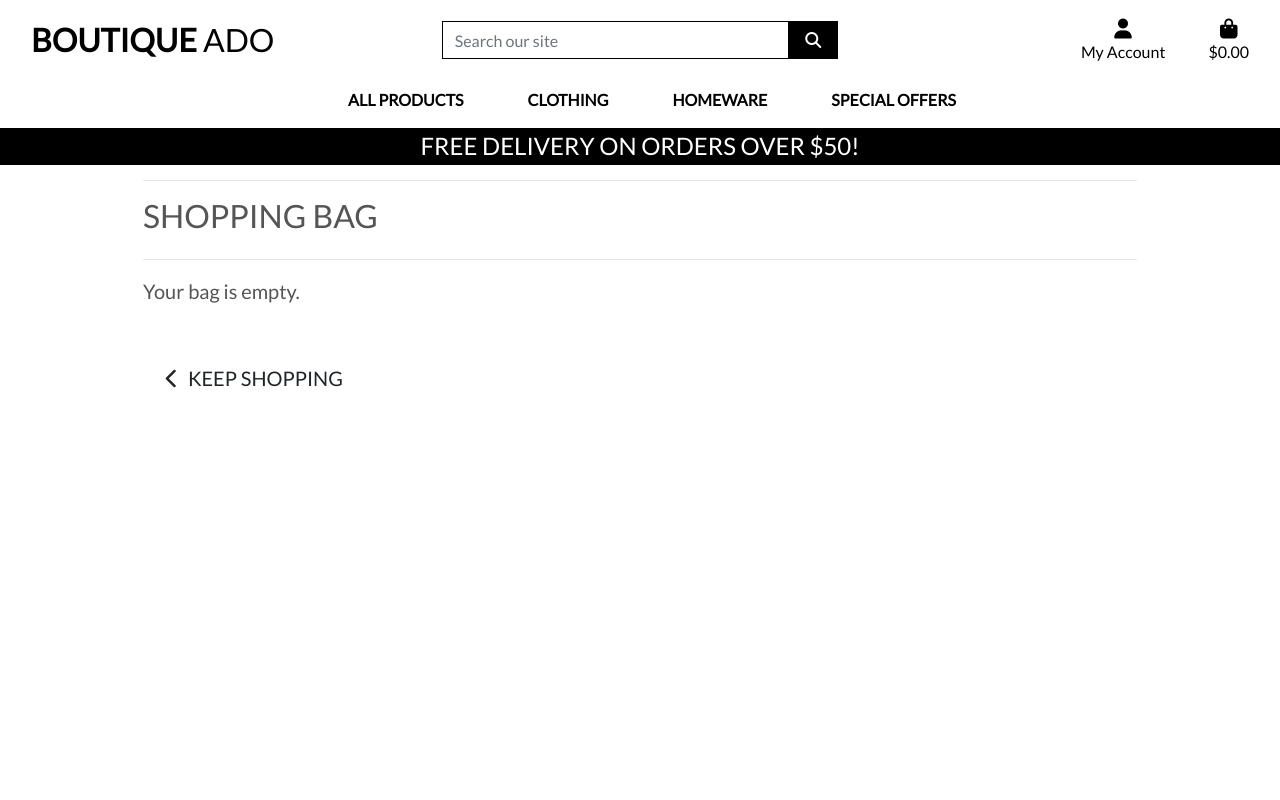
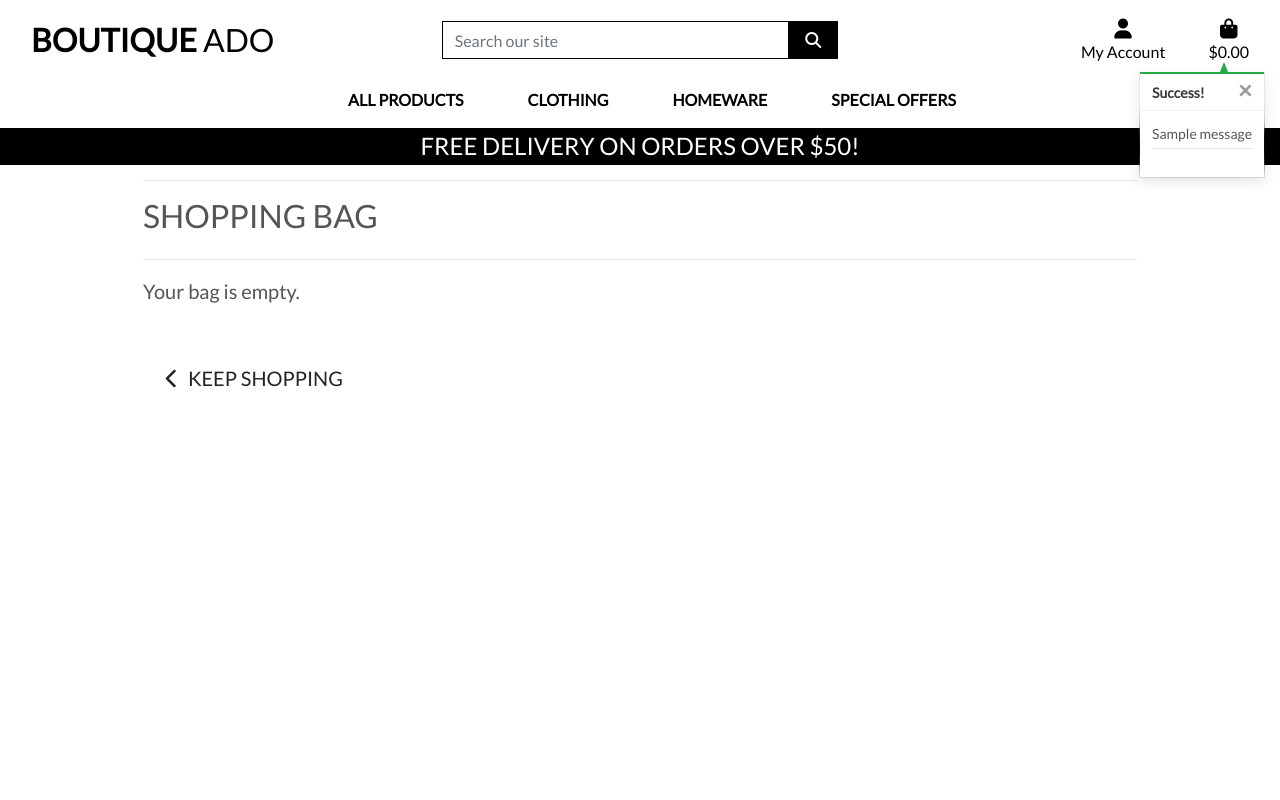
Before and after one commit to Odden69/boutique_ado_v1, a Django app: page /bag/ in a window 1280 px wide. Run offline with Django 3.2, Linux system fonts and the light colour scheme; tables that the repository leaves empty hold one stand-in row (values such as "Sample post"); one stand-in notice (Sample message) is shown; some libraries are stand-ins or nearby versions.

Commit message:
Add messages and shopping bag preview

```diff
--- a/bag/views.py
+++ b/bag/views.py
@@ -1,4 +1,9 @@
-from django.shortcuts import render, redirect, reverse, HttpResponse
+from django.shortcuts import render, redirect, reverse, HttpResponse, get_object_or_404
+from django.contrib import messages
+
+from products.models import Product
+
+# Create your views here.
 
 
 def view_bag(request):
@@ -10,6 +15,7 @@ def view_bag(request):
 def add_to_bag(request, item_id):
     """ Add a quantity of the specified product to the shopping bag """
 
+    product = get_object_or_404(Product, pk=item_id)
     quantity = int(request.POST.get('quantity'))
     redirect_url = request.POST.get('redirect_url')
     size = None
@@ -21,23 +27,29 @@ def add_to_bag(request, item_id):
         if item_id in list(bag.keys()):
             if size in bag[item_id]['items_by_size'].keys():
                 bag[item_id]['items_by_size'][size] += quantity
+                messages.success(request, f'Updated size {size.upper()} {product.name} quantity to {bag[item_id]["items_by_size"][size]}')
             else:
                 bag[item_id]['items_by_size'][size] = quantity
+                messages.success(request, f'Added size {size.upper()} {product.name} to your bag')
         else:
             bag[item_id] = {'items_by_size': {size: quantity}}
+            messages.success(request, f'Added size {size.upper()} {product.name} to your bag')
     else:
         if item_id in list(bag.keys()):
             bag[item_id] += quantity
+            messages.success(request, f'Updated {product.name} quantity to {bag[item_id]}')
         else:
             bag[item_id] = quantity
+            messages.success(request, f'Added {product.name} to your bag')
 
     request.session['bag'] = bag
     return redirect(redirect_url)
 
 
 def adjust_bag(request, item_id):
-    """ Adjust the quantity of the specified product to the specified amount """
+    """Adjust the quantity of the specified product to the specified amount"""
 
+    product = get_object_or_404(Product, pk=item_id)
     quantity = int(request.POST.get('quantity'))
     size = None
     if 'product_size' in request.POST:
@@ -47,16 +59,19 @@ def adjust_bag(request, item_id):
     if size:
         if quantity > 0:
             bag[item_id]['items_by_size'][size] = quantity
+            messages.success(request, f'Updated size {size.upper()} {product.name} quantity to {bag[item_id]["items_by_size"][size]}')
         else:
             del bag[item_id]['items_by_size'][size]
             if not bag[item_id]['items_by_size']:
-                bag.pop[item_id]
-
+                bag.pop(item_id)
+            messages.success(request, f'Removed size {size.upper()} {product.name} from your bag')
     else:
         if quantity > 0:
             bag[item_id] = quantity
+            messages.success(request, f'Updated {product.name} quantity to {bag[item_id]}')
         else:
             bag.pop(item_id)
+            messages.success(request, f'Removed {product.name} from your bag')
 
     request.session['bag'] = bag
     return redirect(reverse('view_bag'))
@@ -66,6 +81,7 @@ def remove_from_bag(request, item_id):
     """Remove the item from the shopping bag"""
 
     try:
+        product = get_object_or_404(Product, pk=item_id)
         size = None
         if 'product_size' in request.POST:
             size = request.POST['product_size']
@@ -75,11 +91,14 @@ def remove_from_bag(request, item_id):
             del bag[item_id]['items_by_size'][size]
             if not bag[item_id]['items_by_size']:
                 bag.pop(item_id)
+            messages.success(request, f'Removed size {size.upper()} {product.name} from your bag')
         else:
             bag.pop(item_id)
+            messages.success(request, f'Removed {product.name} from your bag')
 
         request.session['bag'] = bag
         return HttpResponse(status=200)
 
     except Exception as e:
+        messages.error(request, f'Error removing item: {e}')
         return HttpResponse(status=500)
--- a/boutique_ado/settings.py
+++ b/boutique_ado/settings.py
@@ -78,6 +78,8 @@ TEMPLATES = [
         },
     },
 ]
+
+MESSAGE_STORAGE = 'django.contrib.messages.storage.session.SessionStorage'
 
 AUTHENTICATION_BACKENDS = [
     # Needed to login by username in Django admin, regardless of `allauth`
--- a/static/css/base.css
+++ b/static/css/base.css
@@ -89,6 +89,72 @@ a.category-badge > span.badge:hover {
     cursor: pointer;
 }
 
+.message-container {
+    position: fixed;
+    top: 72px;
+    right: 15px;
+    z-index: 9999999;
+}
+
+.custom-toast {
+    overflow: visible;
+}
+
+.toast-capper {
+    height: 2px;
+}
+
+/* from CSS-tricks.com: https://css-tricks.com/snippets/css/css-triangle/ */
+.arrow-up {
+    width: 0;
+    height: 0;
+    border-left: 4px solid transparent;
+    border-right: 4px solid transparent;
+    border-bottom: 10px solid black;
+    position: absolute;
+    top: -10px;
+    right: 36px;
+}
+
+/* Convenience classes - colors copied from Bootstrap */
+.arrow-primary {
+    border-bottom-color: #007bff !important;
+}
+
+.arrow-secondary {
+    border-bottom-color: #6c757d !important;
+}
+
+.arrow-success {
+    border-bottom-color: #28a745 !important;
+}
+
+.arrow-danger {
+    border-bottom-color: #dc3545 !important;
+}
+
+.arrow-warning {
+    border-bottom-color: #ffc107 !important;
+}
+
+.arrow-info {
+    border-bottom-color: #17a2b8 !important;
+}
+
+.arrow-light {
+    border-bottom-color: #f8f9fa !important;
+}
+
+.arrow-dark {
+    border-bottom-color: #343a40 !important;
+}
+
+.bag-notification-wrapper {
+    height: 100px;
+    overflow-x: hidden;
+    overflow-y: auto;
+}
+
 /* -------------------------------- Media Queries */
 
 /* Slightly larger container on xl screens */
--- a/templates/base.html
+++ b/templates/base.html
@@ -26,8 +26,8 @@
 
   {% block corejs %}
   <script src="https://kit.fontawesome.com/231be424f5.js" crossorigin="anonymous"></script>
-  <script src="https://code.jquery.com/jquery-3.4.1.min.js" integrity="sha256-CSXorXvZcTkaix6Yvo6HppcZGetbYMGWSFlBw8HfCJo="
-    crossorigin="anonymous"></script>
+  <script src="https://code.jquery.com/jquery-3.4.1.min.js"
+    integrity="sha256-CSXorXvZcTkaix6Yvo6HppcZGetbYMGWSFlBw8HfCJo=" crossorigin="anonymous"></script>
   <script src="https://cdn.jsdelivr.net/npm/popper.js@1.16.0/dist/umd/popper.min.js"
     integrity="sha384-Q6E9RHvbIyZFJoft+2mJbHaEWldlvI9IOYy5n3zV9zzTtmI3UksdQRVvoxMfooAo" crossorigin="anonymous">
   </script>
@@ -89,7 +89,8 @@
             </div>
           </li>
           <li class="list-inline-item">
-            <a class="{% if grand_total %}text-info font-weight-bold{% else %}text-black{% endif %} nav-link" href="{% url 'view_bag' %}">
+            <a class="{% if grand_total %}text-info font-weight-bold{% else %}text-black{% endif %} nav-link"
+              href="{% url 'view_bag' %}">
               <div class="text-center">
                 <div><i class="fas fa-shopping-bag fa-lg"></i></div>
                 <p class="my-0">
@@ -123,7 +124,21 @@
   </header>
 
   {% if messages %}
-  <div class="message-container"></div>
+  <div class="message-container">
+    {% for message in messages %}
+    {% with message.level as level %}
+    {% if level == 40 %}
+    {% include 'includes/toasts/toast_error.html' %}
+    {% elif level == 30 %}
+    {% include 'includes/toasts/toast_warning.html' %}
+    {% elif level == 25 %}
+    {% include 'includes/toasts/toast_success.html' %}
+    {% else %}
+    {% include 'includes/toasts/toast_info.html' %}
+    {% endif %}
+    {% endwith %}
+    {% endfor %}
+  </div>
   {% endif %}
 
   {% block page_header %}
@@ -133,6 +148,9 @@
   {% endblock %}
 
   {% block postloadjs %}
+  <script type="text/javascript">
+    $('.toast').toast('show');
+  </script>
   {% endblock %}
 
 
--- /dev/null
+++ b/templates/includes/toasts/toast_success.html
@@ -0,0 +1,54 @@
+<div class="toast custom-toast rounded-0 border-top-0" data-autohide="false">
+    <div class="arrow-up arrow-success"></div>
+    <div class="w-100 toast-capper bg-success"></div>
+    <div class="toast-header bg-white text-dark">
+        <strong class="mr-auto">Success!</strong>
+        <button type="button" class="ml-2 mb-1 close text-dark" data-dismiss="toast" aria-label="Close">
+            <span aria-hidden="true">&times;</span>
+        </button>
+    </div>
+    <div class="toast-body bg-white">
+        <div class="row">
+            <div class="col">
+                {{ message }}
+                <hr class="mt-1 mb-3">
+            </div>
+        </div>
+        {% if grand_total %}
+            <p class="logo-font bg-white text-black py-1">Your Bag ({{ product_count }})</p>
+            <div class="bag-notification-wrapper">
+                {% for item in bag_items %}
+                    <div class="row">
+                        <div class="col-3 my-1">
+                            <img class="w-100" src="{{ item.product.image.url }}">
+                        </div>
+                        <div class="col-9">
+                            <p class="my-0"><strong>{{ item.product.name }}</strong></p>
+                            <p class="my-0 small">Size: {% if item.product.has_sizes %}{{ item.size|upper }}{% else %}N/A{% endif %}</p>
+                            <p class="my-0 small text-muted">Qty: {{ item.quantity }}</p>
+                        </div>
+                    </div>
+                {% endfor %}
+            </div>
+            <div class="row">
+                <div class="col">
+                    <strong><p class="mt-3 mb-1 text-black">
+                        Total{% if free_delivery_delta > 0 %} (Exc. delivery){% endif %}:
+                        <span class="float-right">${{ total|floatformat:2 }}</span>
+                    </p></strong>
+                    {% if free_delivery_delta > 0 %}
+                        <p class="mb-0 p-2 bg-warning shadow-sm text-black text-center">
+                            Spend <strong>${{ free_delivery_delta }}</strong> more to get free next day delivery!
+                        </p>
+                    {% endif %}
+                    <a href="{% url 'view_bag' %}" class="btn btn-black btn-block rounded-0">
+                        <span class="text-uppercase">Go To Secure Checkout</span>
+                        <span class="icon">
+                            <i class="fas fa-lock"></i>
+                        </span>
+                    </a>
+                </div>
+            </div>
+        {% endif %}
+    </div>
+</div>
```
Also changed, not shown: templates/includes/toasts/toast_error.html (added, +13 -0 lines), templates/includes/toasts/toast_info.html (added, +13 -0 lines), templates/includes/toasts/toast_warning.html (added, +13 -0 lines).
